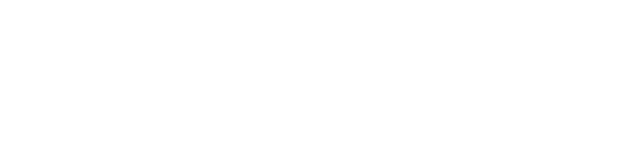
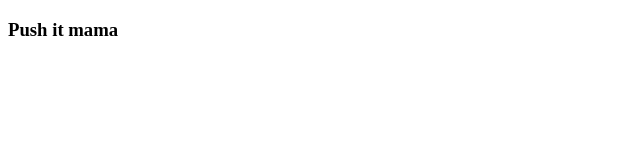
Before and after one commit to AdibNihal10/First-Project, a plain HTML site: page index.html in a window 1280 px wide. Shown: the whole page, without its empty margins (0-640 px from the left). Drawn offline with Linux system fonts and the light colour scheme.

Commit message:
added header

```diff
--- a/index.html
+++ b/index.html
@@ -9,7 +9,7 @@
 </head>
 
 <body>
-
+    <h3>Push it mama</h3>
 </body>
 
 </html>
```
